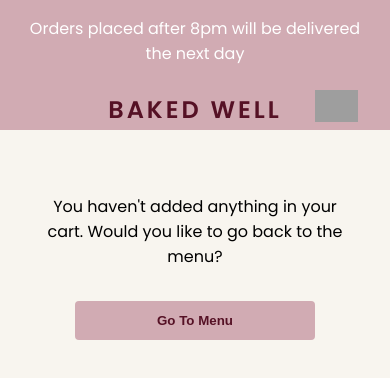
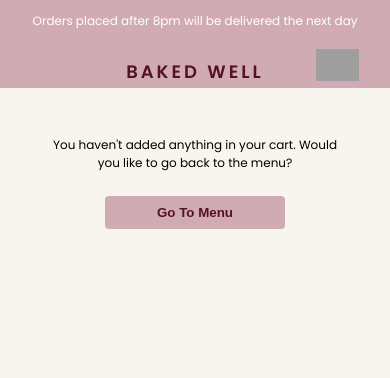
Before and after one commit to keshav37a/baked-well-react, a React (Create React App) app: page /checkout in a window 390 px wide. Shown: the top 378 px of the page. Built offline with nearby package versions, Linux system fonts and the light colour scheme; grey boxes are pictures that could not be loaded.

Commit message:
add back to menu btn; some responsiveness changes

```diff
--- a/src/App.css
+++ b/src/App.css
@@ -12,6 +12,10 @@
 
 * {
   box-sizing: border-box;
+}
+
+html {
+  font-size: 12px;
 }
 
 body {
@@ -38,3 +42,9 @@ p {
 .bakery-items-container {
   padding: 0.75rem 0.75rem 4rem 0.75rem;
 }
+
+@media only screen and (min-width: 768px) {
+  html {
+    font-size: 16px;
+  }
+}
--- a/src/App.js
+++ b/src/App.js
@@ -25,7 +25,7 @@ function App() {
 
   return (
     <div className={"bakery-app"}>
-      <Header />
+      <Header onHandleNavigateToCheckout={handleNavigateToCheckout} />
       <Routes>
         <Route
           path="/"
--- a/src/components/CheckoutItemCard/CheckoutItemCard.module.css
+++ b/src/components/CheckoutItemCard/CheckoutItemCard.module.css
@@ -11,8 +11,8 @@
 }
 
 .checkout-item-card_img {
-  width: 150px;
-  height: 150px;
+  width: 100px;
+  height: 100px;
   object-fit: cover;
   border-radius: 8px;
 }
@@ -57,3 +57,10 @@
   color: var(--primary-bg-color-4);
   font-weight: 700;
 }
+
+@media only screen and (min-width: 768px) {
+  .checkout-item-card_img {
+    width: 150px;
+    height: 150px;
+  }
+}
--- a/src/components/CheckoutList/CheckoutList.module.css
+++ b/src/components/CheckoutList/CheckoutList.module.css
@@ -27,3 +27,18 @@
   margin: 1rem;
   font-weight: 700;
 }
+
+.checkout-list_btn {
+  margin: 1rem;
+}
+
+.checkout-list_back_btn {
+  color: var(--secondary-text-color-1);
+  background-color: var(--primary-bg-color-4);
+}
+
+@media only screen and (min-width: 768px) {
+  .checkout-list_btn_wrapper {
+    display: flex;
+  }
+}
--- a/src/components/CheckoutList/index.js
+++ b/src/components/CheckoutList/index.js
@@ -1,4 +1,5 @@
 import { useSelector } from "react-redux";
+import cx from "classnames";
 import Button from "../Button";
 import CheckoutItemCard from "../CheckoutItemCard";
 import styles from "./CheckoutList.module.css";
@@ -64,7 +65,22 @@ function CheckoutList({ onClickBackToMenu }) {
       <div className={styles["checkout-info"]}>
         Subtotal&nbsp;({totalQuantity}&nbsp;Items):&nbsp;₹{totalAmount}
       </div>
-      <Button onClick={handleProceedToBuyClick}>Proceed to Buy</Button>
+      <div className={styles["checkout-list_btn_wrapper"]}>
+        <Button
+          className={cx(styles["checkout-list_btn"])}
+          onClick={handleProceedToBuyClick}
+        >
+          Proceed to Buy
+        </Button>
+        <Button
+          className={cx(styles["checkout-list_btn"])}
+          btnClassName={cx(styles["checkout-list_back_btn"])}
+          onClick={onClickBackToMenu}
+          isCenter={true}
+        >
+          Go To Menu
+        </Button>
+      </div>
     </div>
   );
 }
--- a/src/components/Header/Header.module.css
+++ b/src/components/Header/Header.module.css
@@ -25,6 +25,7 @@
   width: 100%;
   display: flex;
   justify-content: flex-end;
+  z-index: 2;
 }
 
 .header-cart_img {
--- a/src/components/Header/index.js
+++ b/src/components/Header/index.js
@@ -5,6 +5,7 @@ import { useSelector } from "react-redux";
 function Header({
   showOrderBanner = true,
   orderBannerText = "Orders placed after 8pm will be delivered the next day",
+  onHandleNavigateToCheckout,
 }) {
   const totalQuantity = useSelector(
     (state) => state?.mainSlice?.cartData?.totalQuantity
@@ -19,7 +20,10 @@ function Header({
       ) : null}
       <div className={styles["header-wrapper"]}>
         <h1 className={styles["header-title"]}>Baked Well</h1>
-        <div className={styles["header-cart_wrapper"]}>
+        <div
+          onClick={onHandleNavigateToCheckout}
+          className={styles["header-cart_wrapper"]}
+        >
           <img
             alt="cart"
             className={styles["header-cart_img"]}
```
